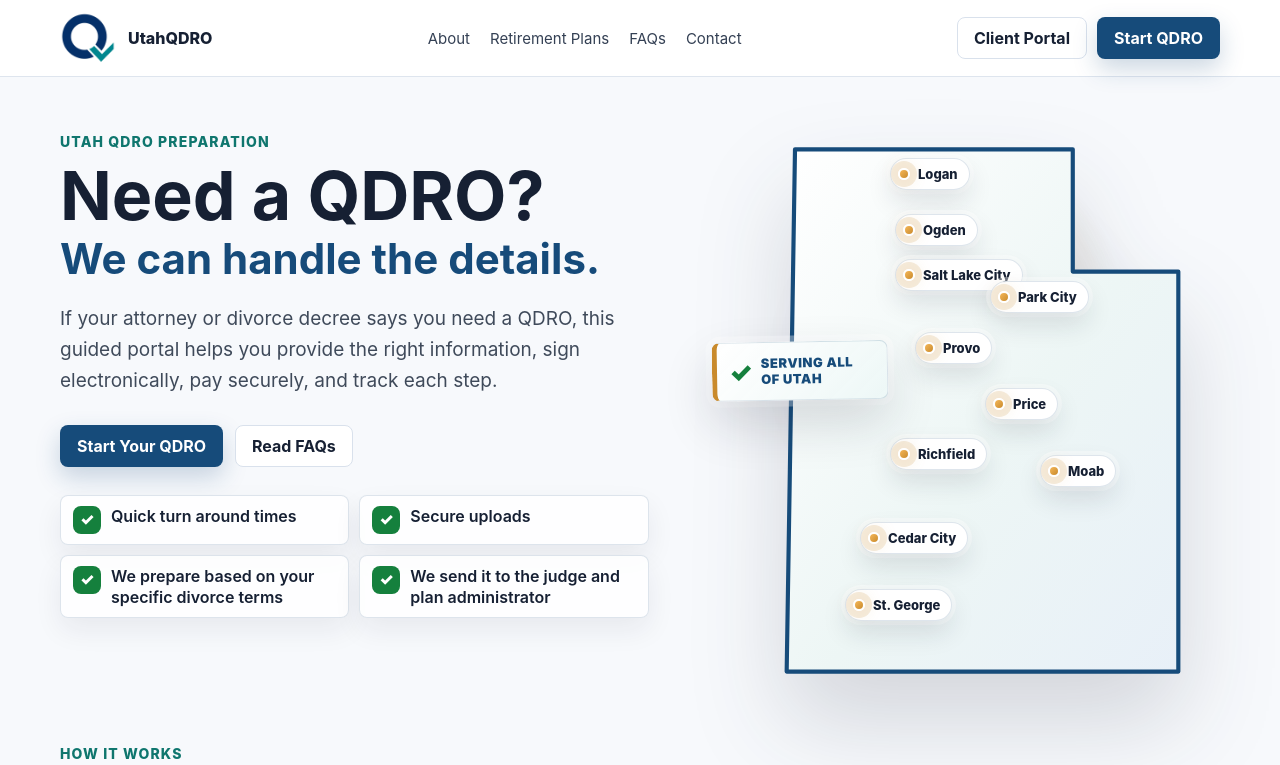
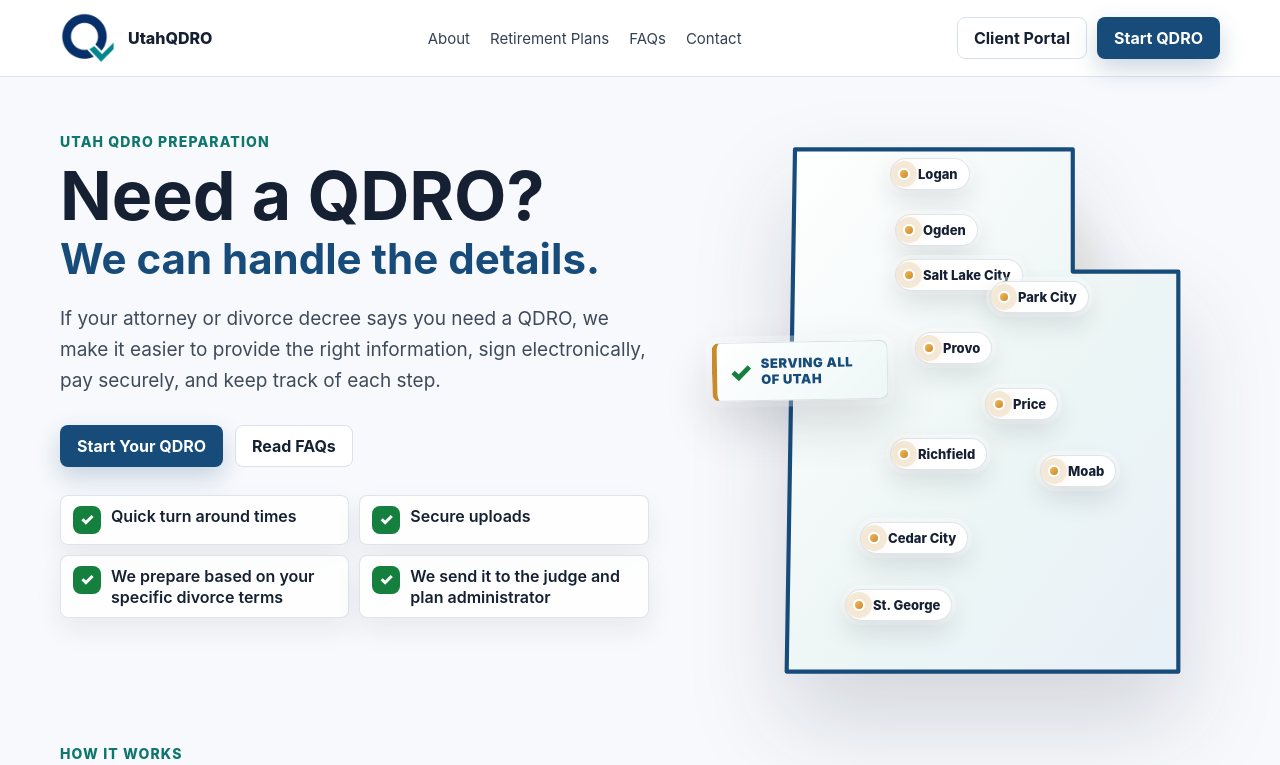
Before and after one commit to bhunter10/utahqdro, a Next.js app: page / in a window 1280 px wide. Shown: the top 765 px of the page. Built offline with nearby package versions, Linux system fonts and the light colour scheme.

Commit message:
small typing tweak

```diff
--- a/app/(public)/page.tsx
+++ b/app/(public)/page.tsx
@@ -32,9 +32,9 @@
           <h1>Need a QDRO?</h1>
           <h2>We can handle the details.</h2>
           <p className="lead">
-            If your attorney or divorce decree says you need a QDRO, this guided
-            portal helps you provide the right information, sign electronically,
-            pay securely, and track each step.
+            If your attorney or divorce decree says you need a QDRO, we make it
+            easier to provide the right information, sign electronically, pay
+            securely, and keep track of each step.
           </p>
           <div className="hero-actions">
             <Link className="button primary" href="/qdro-request">
```
